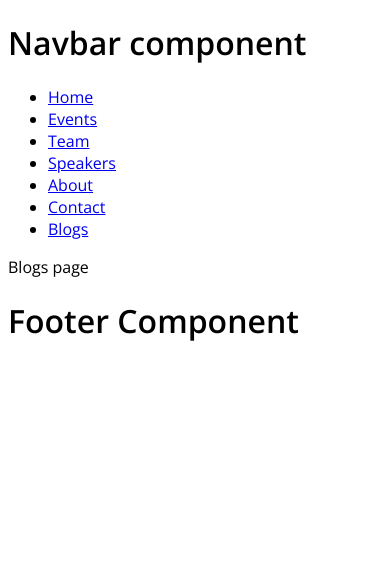
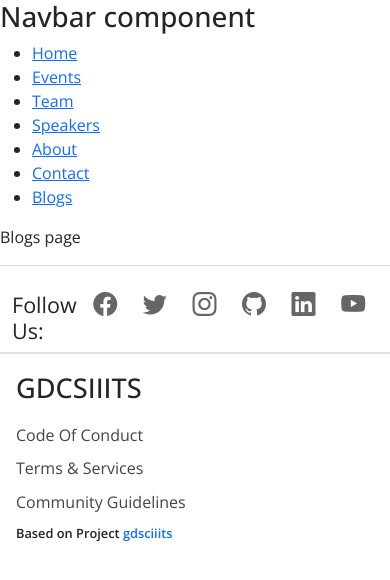
Before and after one commit to GDSCIIITS/GDSC-Website, a React (Create React App) app in the folder client/: page /blogs in a window 390 px wide. Shown: the top 580 px of the page. Built offline with nearby package versions, Linux system fonts and the light colour scheme.

Commit message:
Added half of the Footer

```diff
--- a/client/public/index.html
+++ b/client/public/index.html
@@ -10,6 +10,8 @@
       content="Web site created using create-react-app"
     />
     <link rel="apple-touch-icon" href="%PUBLIC_URL%/logo192.png" />
+    <link href="https://cdn.jsdelivr.net/npm/bootstrap@5.1.3/dist/css/bootstrap.min.css" rel="stylesheet" integrity="sha384-1BmE4kWBq78iYhFldvKuhfTAU6auU8tT94WrHftjDbrCEXSU1oBoqyl2QvZ6jIW3" crossorigin="anonymous">
+    <link rel="stylesheet" href="https://cdn.jsdelivr.net/npm/bootstrap-icons@1.3.0/font/bootstrap-icons.css">
     <!--
       manifest.json provides metadata used when your web app is installed on a
       user's mobile device or desktop. See https://developers.google.com/web/fundamentals/web-app-manifest/
--- a/client/src/components/Footer.jsx
+++ b/client/src/components/Footer.jsx
@@ -1,5 +1,50 @@
+import React from 'react';
+// import Content from './content';
+import classes from './Footer.module.css'
+
 const Footer = () => {
-	return <h1>Footer Component</h1>;
-};
+    return <footer>
+        <div className={`container ${classes.heading}`}>
+            <h4>Follow Us:</h4>
+            <div className={`d-flex flex-row bd-highlight mb-3 ${classes.icons}`}>
+                <div className={`p-2 bd-highlight`}>
+                    <a href="#" target="_blank"><i className="bi bi-facebook"></i></a>
+                </div>
+                <div className="p-2 bd-highlight">
+                    <a href="https://twitter.com/gdsciiits" target="_blank"><i className="bi bi-twitter"></i></a>
+                </div>
+                <div className="p-2 bd-highlight">
+                    <a href="https://www.instagram.com/gdsciiits/" target="_blank"><i className="bi bi-instagram"></i></a>
+                </div>
+                <div className="p-2 bd-highlight">
+                    <a href="https://github.com/GDSCIIITS" target="_blank"><i className="bi bi-github"></i></a>
+                </div>
+                <div className="p-2 bd-highlight">
+                    <a href="https://in.linkedin.com/company/gdsc-iiit-sri-city" target="_blank"><i className="bi bi-linkedin"></i></a>
+                </div>
+                <div className="p-2 bd-highlight">
+                    <a href="#" target="_blank"><i className="bi bi-youtube"></i></a>
+                </div>
+            </div>
+        </div>
+        <div className={`container ${classes.content}`}>
+            {/* < Content /> */}
+        </div>
+        <div className={`container ${classes.trailing}`}>
+            <div className="row">
+                <div className="col-sm-12 col-md-2">
+                    <h2>GDCSIIITS</h2>
+                </div>
+                <div className={`col-md-2 col-sm-12 ${classes.options}`}><a href="#" target="_blank">Code Of Conduct</a></div>
+                <div className={`col-md-2 col-sm-12 ${classes.options}`}><a href="#" target="_blank">Terms & Services</a></div>
+                <div className={`col-md-4 col-sm-12 ${classes.options}`}><a href="#" target="_blank">Community Guidelines</a></div>
+                <div className={`col-md-2 col-sm-12 ${classes.ref}`}>
+                    Based on Project
+                    <a href="https://github.com/GDSCIIITS/GDSC-Website"> gdsciiits</a>
+                </div>
+            </div>
+        </div>
+    </footer>
+}
 
 export default Footer;
--- /dev/null
+++ b/client/src/components/Footer.module.css
@@ -0,0 +1,118 @@
+.heading {
+    margin-top: 1em;
+    border-top: 1px solid rgba(0, 0, 0, 0.12);
+    border-bottom: 1px solid rgba(0, 0, 0, 0.12);
+    padding-top: .7em;
+    display: flex;
+}
+
+.heading h4 {
+    font-weight: 400;
+    margin-top: .9rem;
+}
+
+.icons i {
+    font-size: 1.5rem;
+    margin: 0 .2em;
+    color: rgba(0, 0, 0, 0.6);
+}
+
+.content {
+    border-bottom: 1px solid rgba(0, 0, 0, 0.12);
+}
+
+.trailing {
+    padding: 1em 1em;
+}
+
+.options {
+    padding-top: .3em;
+    font-size: 1.3em;
+}
+
+.options a {
+    text-decoration: none;
+    color: #3e4551;
+}
+
+.ref {
+    font-weight: 900;
+    font-size: .8em;
+    padding-top: .8em;
+}
+
+.ref a {
+    text-decoration: none;
+}
+
+@media only screen and (max-width: 1350px) {
+    .options {
+        padding-top: .6em;
+        font-size: 1em;
+    }
+
+    .ref {
+        font-weight: 900;
+        font-size: .8em;
+        padding-top: .8em;
+    }
+
+    .trailing h2 {
+        font-size: 1.7em;
+        padding-top: .1em;
+    }
+}
+
+@media only screen and (max-width: 1200px) {
+    .options {
+        padding-top: .6em;
+        font-size: 1em;
+    }
+
+    .ref {
+        font-weight: 900;
+        font-size: .8em;
+        padding-top: .8em;
+    }
+
+    .trailing h2 {
+        font-size: 1.7em;
+        padding-top: .1em;
+    }
+}
+
+@media only screen and (max-width: 992px) {
+    .options {
+        padding-top: .6em;
+        font-size: .7em;
+    }
+
+    .ref {
+        font-weight: 900;
+        font-size: .6em;
+        padding-top: .8em;
+    }
+
+    .trailing h2 {
+        font-size: 1.4em;
+        padding-top: .1em;
+    }
+}
+
+@media only screen and (max-width: 767px) {
+    .options {
+        padding-top: .6em;
+        font-size: 1em;
+    }
+
+    .ref {
+        font-weight: 900;
+        font-size: .8em;
+        padding-top: .8em;
+    }
+
+    .trailing h2 {
+        font-size: 1.7em;
+        padding-top: .1em;
+    }
+}
```
